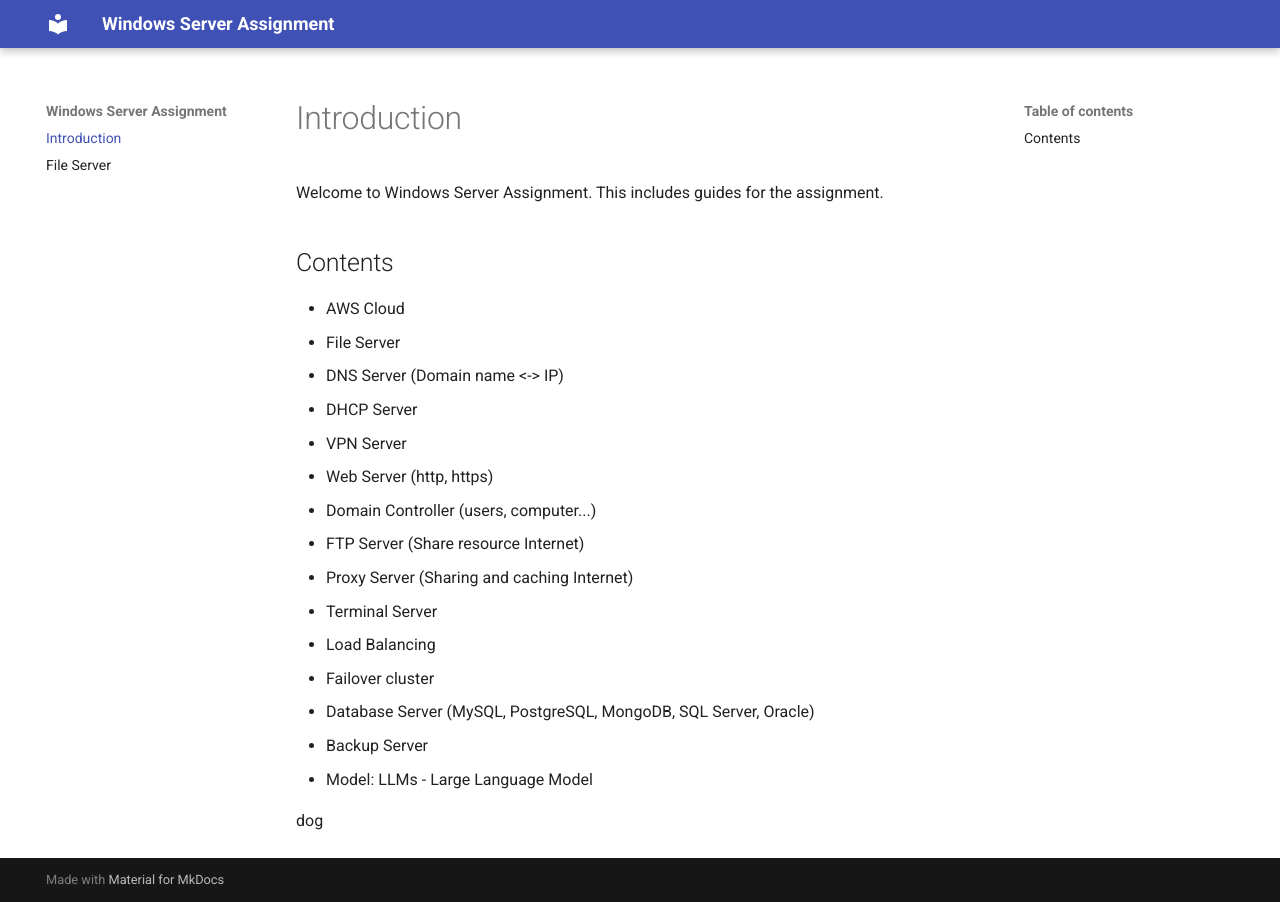
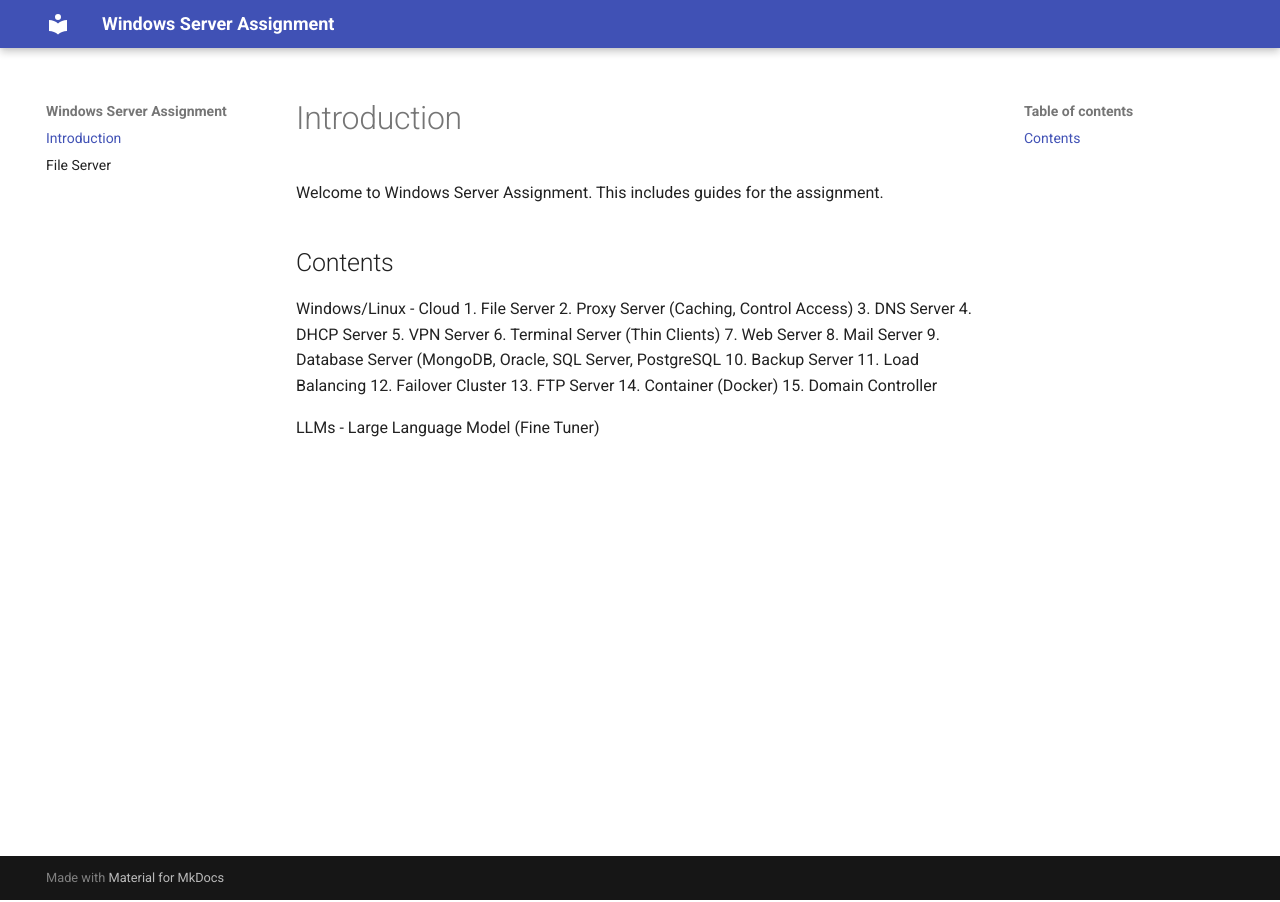
Before and after one commit to james5635/windows_server_assignment, an MkDocs documentation site: the page built from docs/index.md, in a window 1280 px wide. Built offline with MkDocs 1.6.1 and Material for MkDocs 9.7.7, drawn with Linux system fonts in a browser that asks for light colours.

Commit message:
update docs/index.md

```diff
--- a/docs/index.md
+++ b/docs/index.md
@@ -4,20 +4,21 @@ Welcome to Windows Server Assignment. This includes guides for the assignment.
 
 ## Contents
 
-- AWS Cloud
-- File Server
-- DNS Server (Domain name <-> IP)
-- DHCP Server
-- VPN Server
-- Web Server (http, https)
-- Domain Controller (users, computer...)
-- FTP Server (Share resource Internet)
-- Proxy Server (Sharing and caching Internet)
-- Terminal Server
-- Load Balancing
-- Failover cluster
-- Database Server (MySQL, PostgreSQL, MongoDB, SQL Server, Oracle)
-- Backup Server
-- Model: LLMs - Large Language Model
+Windows/Linux - Cloud
+1. File Server
+2. Proxy Server (Caching, Control Access)
+3. DNS Server
+4. DHCP Server
+5. VPN Server
+6. Terminal Server (Thin Clients)
+7. Web Server
+8. Mail Server
+9. Database Server (MongoDB, Oracle, SQL Server, PostgreSQL
+10. Backup Server
+11. Load Balancing
+12. Failover Cluster
+13. FTP Server
+14. Container (Docker)
+15. Domain Controller
 
-dog
+LLMs - Large Language Model  (Fine Tuner)
```
